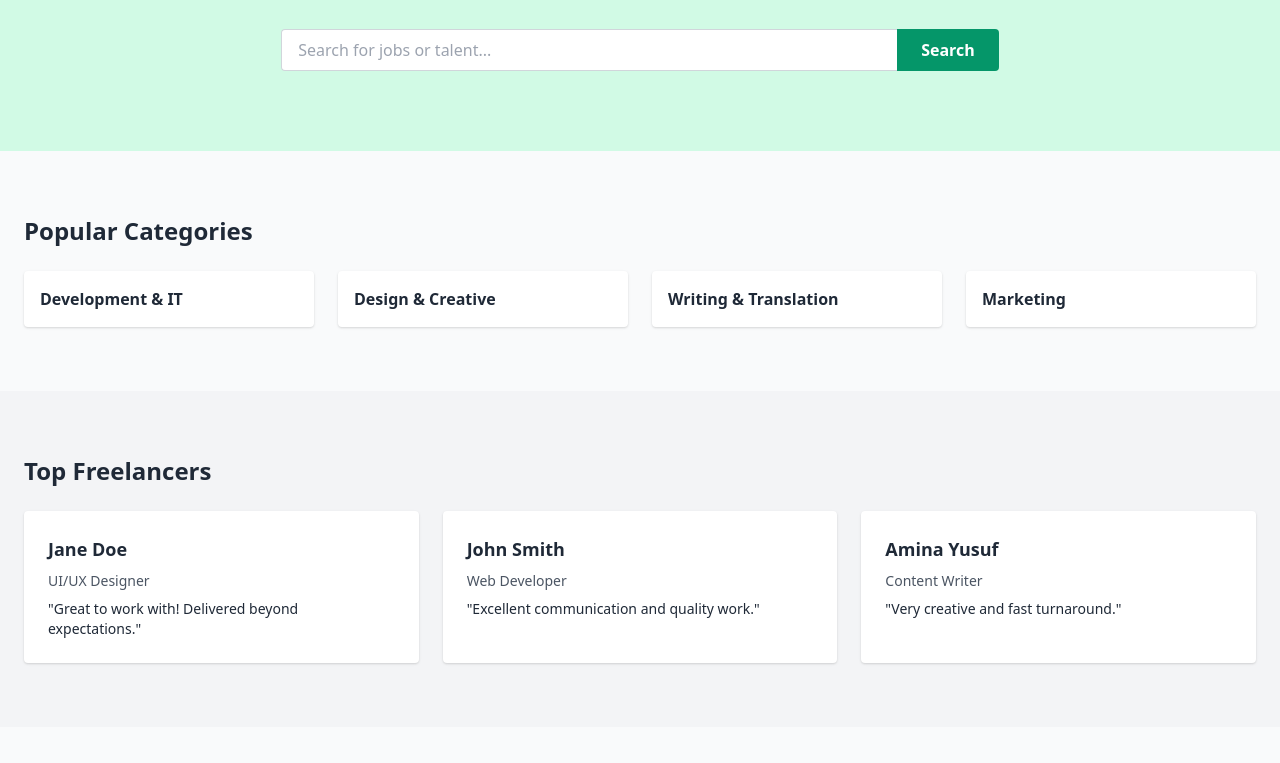
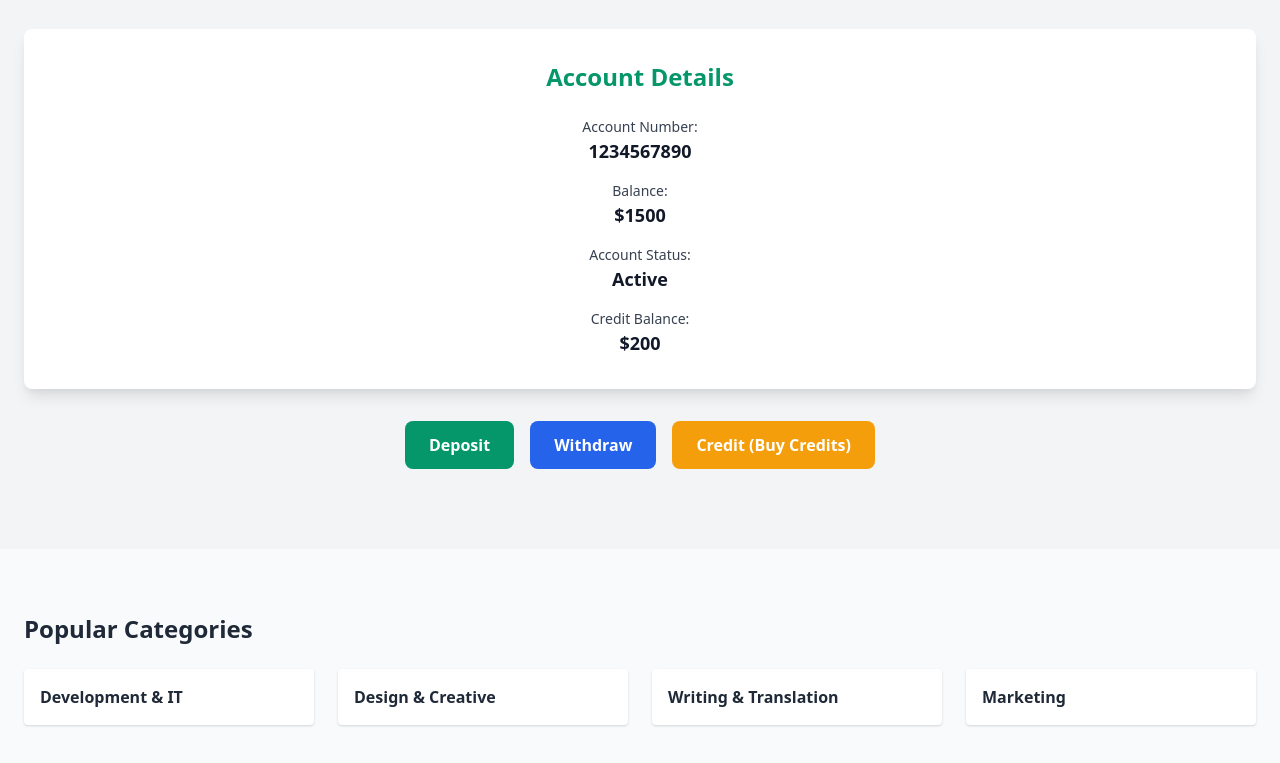
Before and after one commit to CashWayAppRegulatedCentralBankOfAmerica/workhub, a plain HTML site: page index.html in a window 1280 px wide. Shown: the part 231-994 px from the top of the page. Drawn offline with nearby package versions, Linux system fonts and the light colour scheme.

Commit message:
Update index.html

```diff
--- a/index.html
+++ b/index.html
@@ -20,17 +20,53 @@
     </div>
   </header>
 
-  <!-- Hero Section -->
-  <section class="bg-green-100 py-20">
-    <div class="container mx-auto px-6 text-center">
-      <h2 class="text-4xl font-bold mb-4">Hire Freelancers or Find Work Easily</h2>
-      <p class="mb-8 text-lg">Work with the best talent. Anytime. Anywhere.</p>
-      <div class="flex justify-center">
-        <input type="text" placeholder="Search for jobs or talent..." class="w-1/2 px-4 py-2 rounded-l border-t border-l border-b border-gray-300" />
-        <button class="px-6 py-2 bg-green-600 text-white font-semibold rounded-r">Search</button>
+  <!-- User Dashboard Section -->
+<section class="bg-gray-100 py-20">
+  <div class="container mx-auto px-6 text-center">
+    <!-- Dashboard Title -->
+    <h2 class="text-4xl font-bold mb-4">Your Dashboard</h2>
+    <p class="mb-8 text-lg">Manage your account and activities here</p>
+
+    <!-- Account Info Card -->
+    <div class="bg-white p-8 shadow-lg rounded-lg mb-8">
+      <h3 class="text-2xl font-semibold text-green-600 mb-6">Account Details</h3>
+      <div class="space-y-4">
+        <div>
+          <p class="text-sm font-medium text-gray-700">Account Number:</p>
+          <p class="text-lg text-gray-900 font-bold">1234567890</p>
+        </div>
+        <div>
+          <p class="text-sm font-medium text-gray-700">Balance:</p>
+          <p class="text-lg text-gray-900 font-bold">$1500</p>
+        </div>
+        <div>
+          <p class="text-sm font-medium text-gray-700">Account Status:</p>
+          <p class="text-lg text-gray-900 font-bold">Active</p>
+        </div>
+        <div>
+          <p class="text-sm font-medium text-gray-700">Credit Balance:</p>
+          <p class="text-lg text-gray-900 font-bold">$200</p>
+        </div>
       </div>
     </div>
-  </section>
+
+    <!-- Action Buttons -->
+    <div class="flex justify-center gap-4">
+      <!-- Deposit Button -->
+      <button class="px-6 py-3 bg-green-600 text-white font-semibold rounded-lg hover:bg-green-700 transition-colors">
+        Deposit
+      </button>
+      <!-- Withdraw Button -->
+      <button class="px-6 py-3 bg-blue-600 text-white font-semibold rounded-lg hover:bg-blue-700 transition-colors">
+        Withdraw
+      </button>
+      <!-- Credit Button -->
+      <button class="px-6 py-3 bg-yellow-500 text-white font-semibold rounded-lg hover:bg-yellow-600 transition-colors">
+        Credit (Buy Credits)
+      </button>
+    </div>
+  </div>
+</section>
 
   <!-- Categories -->
   <section class="py-16">
```
